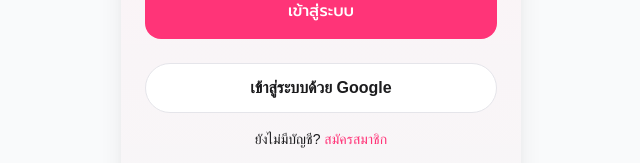
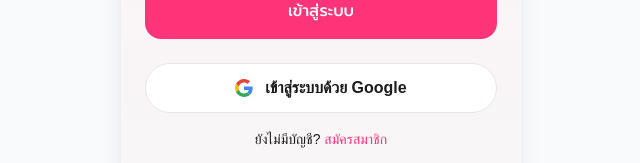
Before and after one commit to saikanyas/ChuayTeeDotCom, a Next.js app: page /login in a window 1280 px wide. Shown: the part 506-669 px from the top of the page, without its empty margins (319-959 px from the left). Built offline with nearby package versions, Linux system fonts and the light colour scheme; no server answers; a web font is replaced by a local one.

Commit message:
feat: implement Google OAuth login functionality and error handling

```diff
--- a/app/(auth)/login/page.tsx
+++ b/app/(auth)/login/page.tsx
@@ -18,6 +18,7 @@
 export default function LoginPage() {
   const router = useRouter()
   const [error, setError] = useState('')
+  const [googleLoading, setGoogleLoading] = useState(false)
   const supabase = createClient()
 
   const { register, handleSubmit, formState: { isSubmitting } } = useForm<LoginForm>({
@@ -29,6 +30,22 @@
     const { error } = await supabase.auth.signInWithPassword(data)
     if (error) setError(error.message)
     else router.push('/')
+  }
+
+  const handleGoogleLogin = async () => {
+    setGoogleLoading(true)
+    const { error } = await supabase.auth.signInWithOAuth({
+      provider: 'google',
+      options: {
+        // ใช้ origin ปัจจุบัน — ทำงานทั้ง localhost และ Vercel โดยอัตโนมัติ
+        redirectTo: `${window.location.origin}/auth/callback`,
+      },
+    })
+    if (error) {
+      setError(error.message)
+      setGoogleLoading(false)
+    }
+    // หาก success จะ redirect ออกจากหน้านี้ไปยัง Google — ไม่ต้อง setLoading(false)
   }
 
   return (
@@ -45,13 +62,26 @@
           <input {...register('password')} type="password" placeholder="รหัสผ่าน" className="input-field w-full" />
           {error && <p style={{ color: 'var(--color-expense)' }} className="text-sm">{error}</p>}
           <button type="submit" disabled={isSubmitting} className="btn-primary w-full">
-            เข้าสู่ระบบ
+            {isSubmitting ? 'กำลังเข้าสู่ระบบ...' : 'เข้าสู่ระบบ'}
           </button>
         </form>
 
         <div className="mt-6 w-full space-y-4">
-          <button className="w-full py-3 rounded-full border bg-white text-center font-bold" style={{ borderColor: 'var(--color-border)', color: 'var(--color-text-primary)' }}>
-            เข้าสู่ระบบด้วย Google
+          <button
+            type="button"
+            onClick={handleGoogleLogin}
+            disabled={googleLoading}
+            className="w-full py-3 rounded-full border bg-white flex items-center justify-center gap-3 font-bold"
+            style={{ borderColor: 'var(--color-border)', color: 'var(--color-text-primary)', opacity: googleLoading ? 0.6 : 1 }}
+          >
+            {/* Google G logo SVG */}
+            <svg width="18" height="18" viewBox="0 0 48 48" xmlns="http://www.w3.org/2000/svg">
+              <path fill="#EA4335" d="M24 9.5c3.54 0 6.71 1.22 9.21 3.6l6.85-6.85C35.9 2.38 30.47 0 24 0 14.62 0 6.51 5.38 2.56 13.22l7.98 6.19C12.43 13.72 17.74 9.5 24 9.5z"/>
+              <path fill="#4285F4" d="M46.98 24.55c0-1.57-.15-3.09-.38-4.55H24v9.02h12.94c-.58 2.96-2.26 5.48-4.78 7.18l7.73 6c4.51-4.18 7.09-10.36 7.09-17.65z"/>
+              <path fill="#FBBC05" d="M10.53 28.59c-.48-1.45-.76-2.99-.76-4.59s.27-3.14.76-4.59l-7.98-6.19C.92 16.46 0 20.12 0 24c0 3.88.92 7.54 2.56 10.78l7.97-6.19z"/>
+              <path fill="#34A853" d="M24 48c6.48 0 11.93-2.13 15.89-5.81l-7.73-6c-2.18 1.48-4.97 2.36-8.16 2.36-6.26 0-11.57-4.22-13.47-9.91l-7.98 6.19C6.51 42.62 14.62 48 24 48z"/>
+            </svg>
+            {googleLoading ? 'กำลังเชื่อมต่อ...' : 'เข้าสู่ระบบด้วย Google'}
           </button>
           <p className="text-center text-sm" style={{ color: 'var(--color-text-second)' }}>
             ยังไม่มีบัญชี? <Link href="/register" style={{ color: 'var(--color-primary)' }}>สมัครสมาชิก</Link>
--- /dev/null
+++ b/app/auth/callback/route.ts
@@ -0,0 +1,35 @@
+import { createServerClient } from '@supabase/ssr'
+import { cookies } from 'next/headers'
+import { NextResponse, type NextRequest } from 'next/server'
+
+export async function GET(request: NextRequest) {
+  const { searchParams, origin } = new URL(request.url)
+  const code = searchParams.get('code')
+  const next = searchParams.get('next') ?? '/'
+
+  if (code) {
+    const cookieStore = await cookies()
+    const supabase = createServerClient(
+      process.env.NEXT_PUBLIC_SUPABASE_URL!,
+      process.env.NEXT_PUBLIC_SUPABASE_PUBLISHABLE_KEY!,
+      {
+        cookies: {
+          getAll() { return cookieStore.getAll() },
+          setAll(cookiesToSet) {
+            cookiesToSet.forEach(({ name, value, options }) =>
+              cookieStore.set(name, value, options)
+            )
+          },
+        },
+      }
+    )
+
+    const { error } = await supabase.auth.exchangeCodeForSession(code)
+    if (!error) {
+      return NextResponse.redirect(`${origin}${next}`)
+    }
+  }
+
+  // Code หาย หรือ exchange ล้มเหลว → กลับไป login พร้อม error
+  return NextResponse.redirect(`${origin}/login?error=oauth_error`)
+}
```
